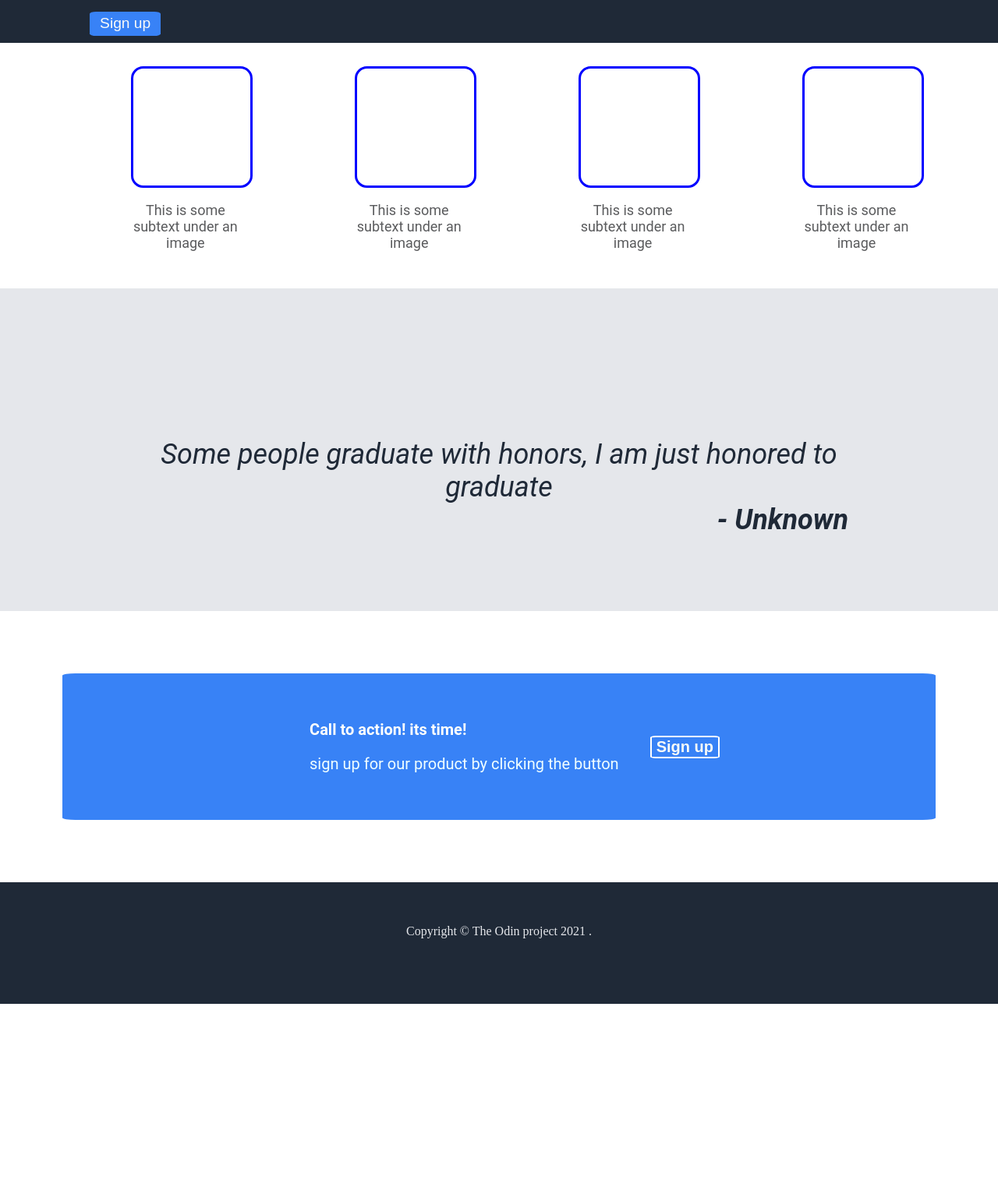
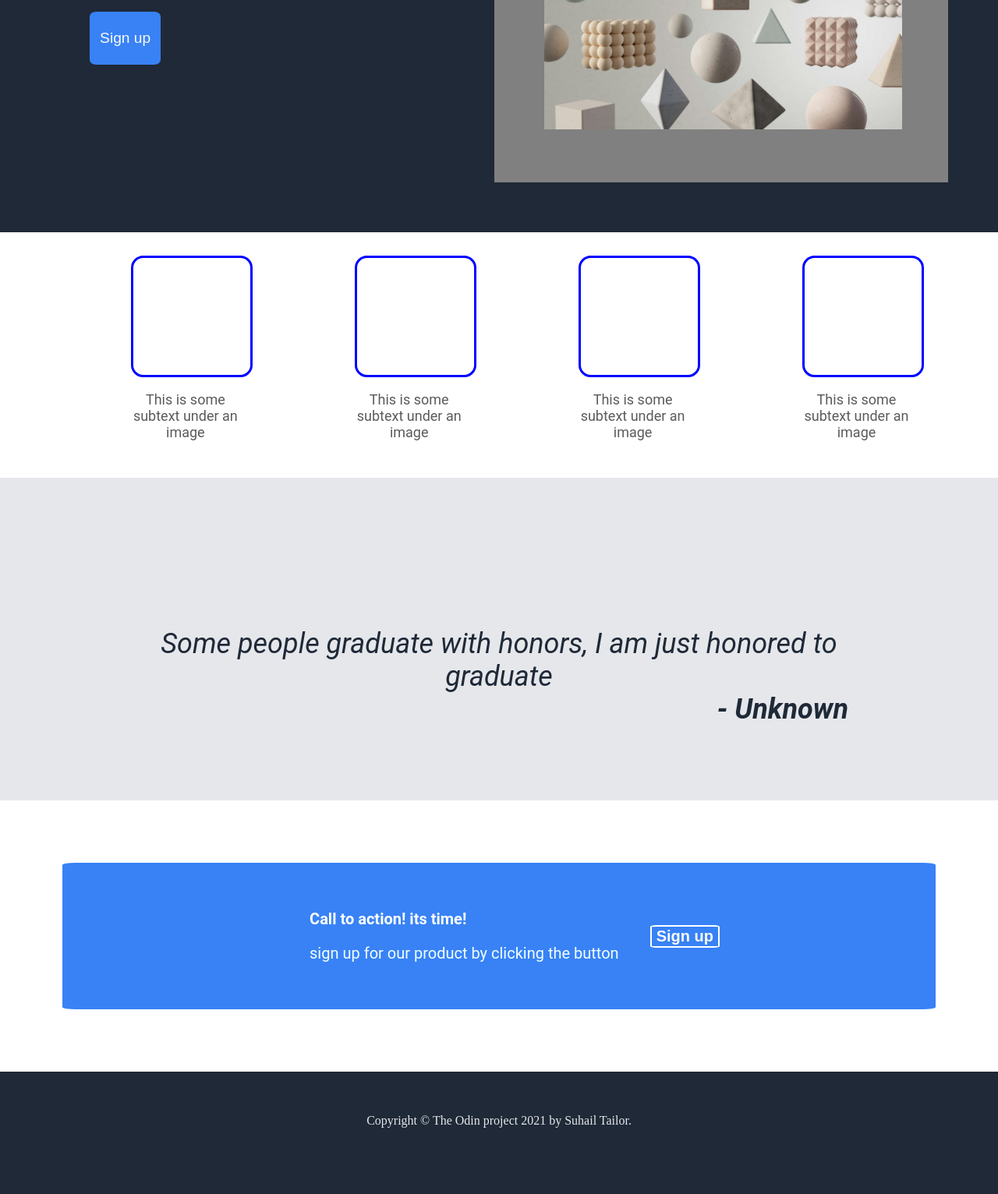
Before and after one commit to Sptailor/LandingDraft, a plain HTML site: page index.html in a window 1280 px wide. Shown: the part 300-1832 px from the top of the page at 78% size. Before the commit the page ends 1588 px from the top, so only its background shows below. Drawn offline with Linux system fonts and the light colour scheme.

Commit message:
Adding the heading image

```diff
--- a/index.html
+++ b/index.html
@@ -30,7 +30,7 @@
 
                 </div>
                 <div id="level1_img">
-                    <img src="" alt="Image here">
+                    <img src="sho-w-3tNqoO_ReHQ-unsplash.jpg" style="max-width: 101%;" alt="Image here">
                 </div>
             </div>
         </div>
@@ -74,7 +74,7 @@
 
 </body>
 <footer>
-    <p>Copyright &copy; The Odin project 2021 .</p>
+    <p>Copyright &copy; The Odin project 2021 by Suhail Tailor.</p>
 </footer>
 
 </html>
```
Also changed, not shown: sho-w-3tNqoO_ReHQ-unsplash.jpg (added).
